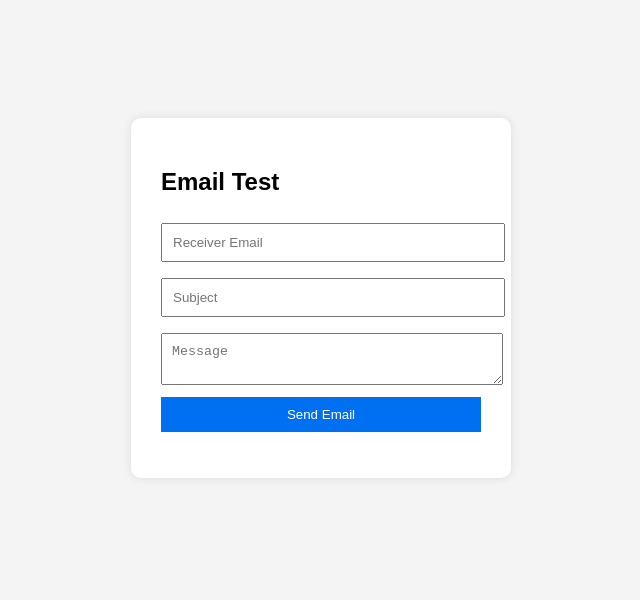
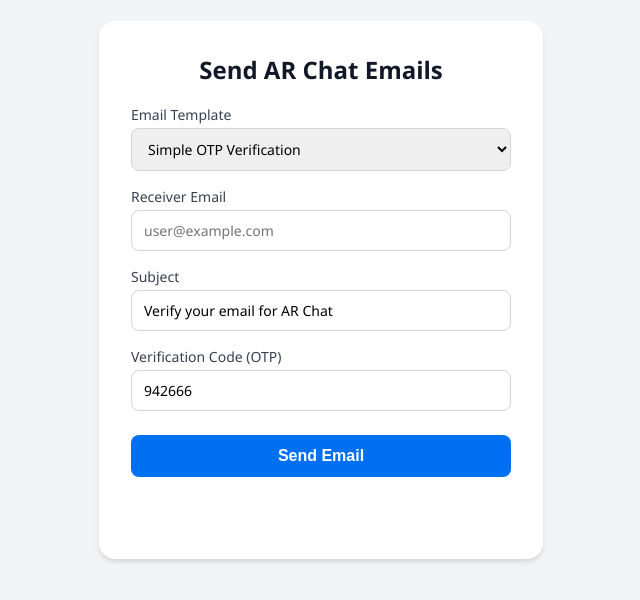
Before and after one commit to anand9913/resend-test, a website: page index.html in a window 1280 px wide. Shown: the part 110-710 px from the top of the page, without its empty margins (319-959 px from the left). Drawn offline with Linux system fonts and the light colour scheme.

Commit message:
first commit3

```diff
--- a/index.html
+++ b/index.html
@@ -1,85 +1,214 @@
 <!DOCTYPE html>
-<html>
+<html lang="en">
 <head>
-<title>Email Test</title>
+<meta charset="UTF-8">
+<meta name="viewport" content="width=device-width, initial-scale=1.0">
+<title>AR Chat - Email Sender</title>
 
 <style>
-body{
-font-family: Arial;
-background:#f4f4f4;
-display:flex;
-justify-content:center;
-align-items:center;
-height:100vh;
-}
+  body {
+    font-family: 'Segoe UI', Tahoma, Geneva, Verdana, sans-serif;
+    background: #f3f4f6;
+    display: flex;
+    justify-content: center;
+    align-items: center;
+    height: 100vh;
+    margin: 0;
+  }
 
-.box{
-background:white;
-padding:30px;
-border-radius:10px;
-width:320px;
-box-shadow:0 0 10px rgba(0,0,0,0.1);
-}
+  .box {
+    background: white;
+    padding: 32px;
+    border-radius: 16px;
+    width: 100%;
+    max-width: 380px;
+    box-shadow: 0 4px 6px -1px rgba(0, 0, 0, 0.1), 0 2px 4px -1px rgba(0, 0, 0, 0.06);
+  }
 
-input, textarea{
-width:100%;
-padding:10px;
-margin:8px 0;
-}
+  h2 {
+    margin-top: 0;
+    color: #111827;
+    text-align: center;
+    font-size: 24px;
+  }
 
-button{
-padding:10px;
-width:100%;
-background:#0070f3;
-color:white;
-border:none;
-cursor:pointer;
-}
+  label {
+    display: block;
+    margin-top: 16px;
+    margin-bottom: 4px;
+    font-size: 14px;
+    font-weight: 500;
+    color: #374151;
+  }
+
+  input, textarea, select {
+    width: 100%;
+    padding: 10px 12px;
+    margin: 0;
+    border: 1px solid #d1d5db;
+    border-radius: 8px;
+    box-sizing: border-box;
+    font-family: inherit;
+    font-size: 14px;
+    transition: border-color 0.2s;
+  }
+
+  input:focus, textarea:focus, select:focus {
+    outline: none;
+    border-color: #3b82f6;
+    box-shadow: 0 0 0 3px rgba(59, 130, 246, 0.1);
+  }
+
+  textarea {
+    resize: vertical;
+    min-height: 80px;
+  }
+
+  button {
+    margin-top: 24px;
+    padding: 12px;
+    width: 100%;
+    background: #0070f3;
+    color: white;
+    border: none;
+    border-radius: 8px;
+    font-size: 16px;
+    font-weight: 600;
+    cursor: pointer;
+    transition: background 0.2s;
+  }
+
+  button:hover {
+    background: #005bb5;
+  }
+
+  button:disabled {
+    background: #9ca3af;
+    cursor: not-allowed;
+  }
+
+  #status {
+    margin-top: 16px;
+    text-align: center;
+    font-size: 14px;
+    font-weight: 500;
+    min-height: 20px;
+  }
+
+  .success { color: #059669; }
+  .error { color: #dc2626; }
+
+  /* Hidden utility class */
+  .hidden { display: none; }
 </style>
 </head>
 
 <body>
 
 <div class="box">
+  <h2>Send AR Chat Emails</h2>
 
-<h2>Email Test</h2>
+  <label for="template">Email Template</label>
+  <select id="template" onchange="handleTemplateChange()">
+    <option value="otp_simple">Simple OTP Verification</option>
+    <option value="otp_fancy">Fancy OTP (with Logo)</option>
+    <option value="password_reset">Password Reset</option>
+    <option value="support_reply">Support Reply / Problem</option>
+    <option value="custom">Custom Plain Message</option>
+  </select>
 
-<input id="email" placeholder="Receiver Email">
-<input id="subject" placeholder="Subject">
-<textarea id="message" placeholder="Message"></textarea>
+  <label for="email">Receiver Email</label>
+  <input type="email" id="email" placeholder="user@example.com" required>
 
-<button onclick="sendEmail()">Send Email</button>
+  <label for="subject">Subject</label>
+  <input type="text" id="subject" value="Verify your email for AR Chat" required>
 
-<p id="status"></p>
+  <!-- Dynamic Fields -->
+  <div id="otp-container">
+    <label for="otp">Verification Code (OTP)</label>
+    <input type="text" id="otp" placeholder="123456">
+  </div>
 
+  <div id="message-container" class="hidden">
+    <label for="message">Custom Message / Support Reply</label>
+    <textarea id="message" placeholder="Type your message here..."></textarea>
+  </div>
+
+  <button id="sendBtn" onclick="sendEmail()">Send Email</button>
+
+  <p id="status"></p>
 </div>
 
 <script>
+  // Generate a random 6-digit OTP on load to save time testing
+  document.getElementById('otp').value = Math.floor(100000 + Math.random() * 900000);
 
-async function sendEmail(){
+  function handleTemplateChange() {
+    const template = document.getElementById("template").value;
+    const otpContainer = document.getElementById("otp-container");
+    const messageContainer = document.getElementById("message-container");
+    const subjectInput = document.getElementById("subject");
 
-const email=document.getElementById("email").value;
-const subject=document.getElementById("subject").value;
-const message=document.getElementById("message").value;
+    // Adjust visibility based on selected template
+    if (template === "otp_simple" || template === "otp_fancy") {
+      otpContainer.classList.remove("hidden");
+      messageContainer.classList.add("hidden");
+      subjectInput.value = "Verify your email for AR Chat";
+    } else if (template === "password_reset") {
+      otpContainer.classList.add("hidden");
+      messageContainer.classList.add("hidden"); // Password reset uses fixed text in template
+      subjectInput.value = "Reset your AR Chat password";
+    } else {
+      otpContainer.classList.add("hidden");
+      messageContainer.classList.remove("hidden");
+      subjectInput.value = template === "support_reply" ? "Update on your AR Chat support request" : "New Message from AR Chat";
+    }
+  }
 
-const res = await fetch("/api/sendEmail",{
-method:"POST",
-headers:{
-"Content-Type":"application/json"
-},
-body:JSON.stringify({
-email,
-subject,
-message
-})
-});
+  async function sendEmail() {
+    const btn = document.getElementById("sendBtn");
+    const statusText = document.getElementById("status");
 
-const data = await res.json();
+    const email = document.getElementById("email").value;
+    const subject = document.getElementById("subject").value;
+    const templateType = document.getElementById("template").value;
+    const otp = document.getElementById("otp").value;
+    const message = document.getElementById("message").value;
 
-document.getElementById("status").innerText=data.message || data.error;
+    if (!email || !subject) {
+      statusText.className = "error";
+      statusText.innerText = "Email and Subject are required!";
+      return;
+    }
 
-}
+    btn.disabled = true;
+    btn.innerText = "Sending...";
+    statusText.innerText = "";
 
+    try {
+      const res = await fetch("/api/sendEmail", {
+        method: "POST",
+        headers: { "Content-Type": "application/json" },
+        body: JSON.stringify({ email, subject, templateType, otp, message })
+      });
+
+      const data = await res.json();
+
+      if (res.ok) {
+        statusText.className = "success";
+        statusText.innerText = data.message || "Email sent successfully!";
+      } else {
+        statusText.className = "error";
+        statusText.innerText = data.error || "Failed to send email.";
+      }
+    } catch (error) {
+      statusText.className = "error";
+      statusText.innerText = "Network error occurred.";
+    } finally {
+      btn.disabled = false;
+      btn.innerText = "Send Email";
+    }
+  }
 </script>
 
 </body>
```
Also changed, not shown: api/sendEmail.js (+114 -6 lines).
